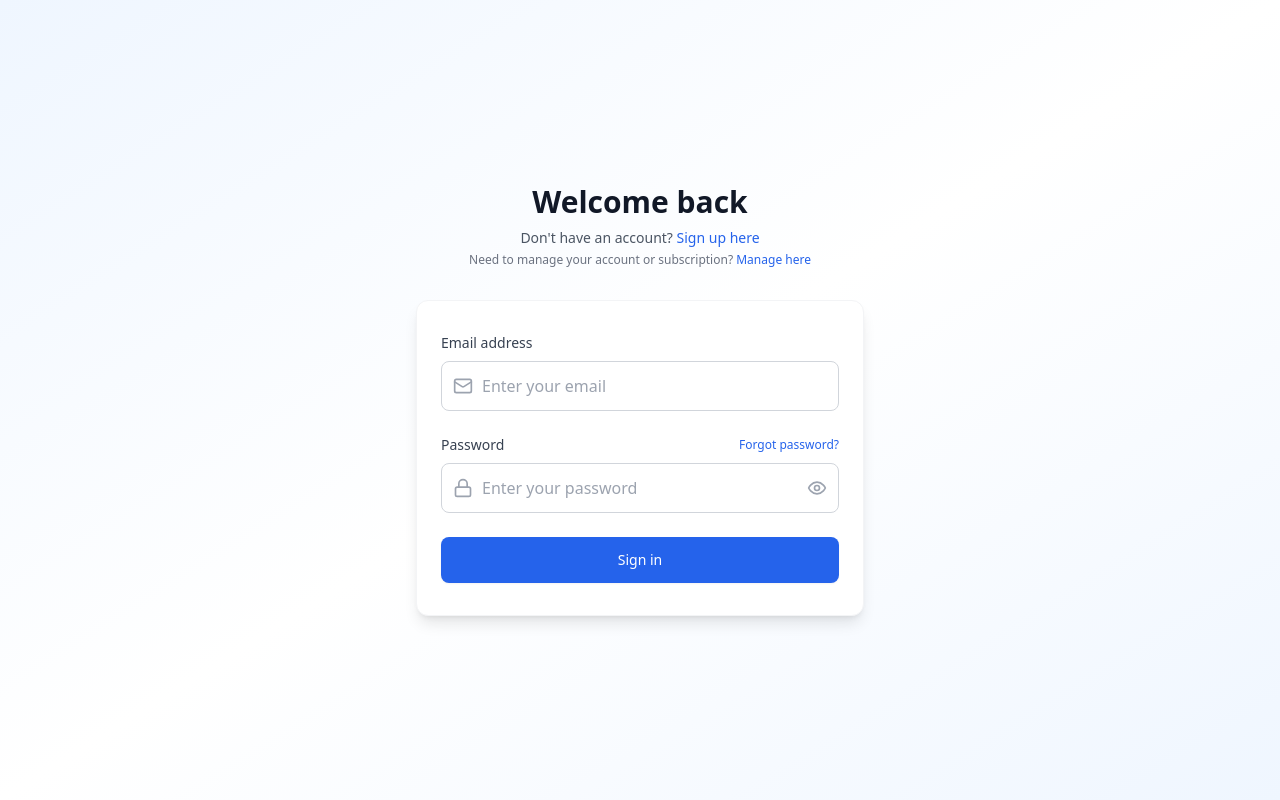
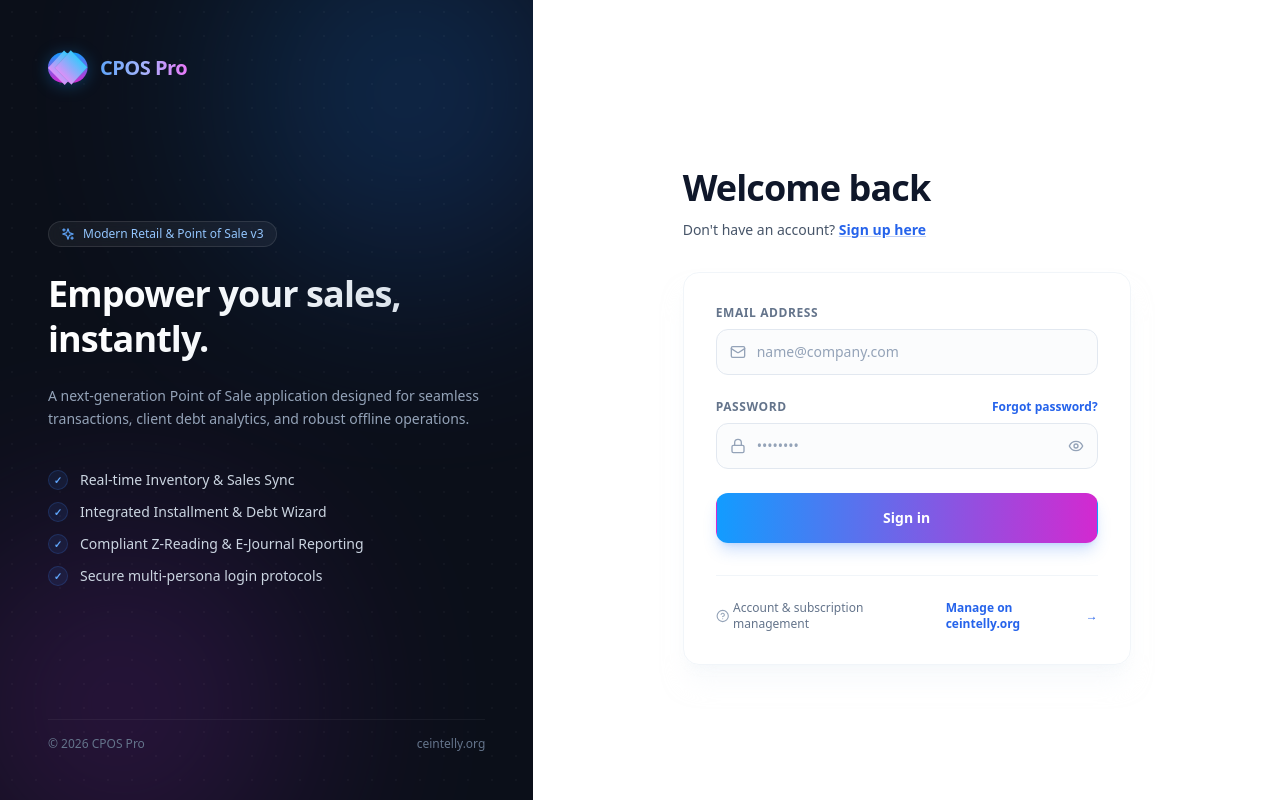
Before and after one commit to georgekarlr/pos-v3, a React (Vite) app: page /login in a window 1280 px wide. Built offline with nearby package versions, Linux system fonts and the light colour scheme; no server answers.

Commit message:
feat: redesign login page with side banner and modern UI components

```diff
--- a/src/components/auth/LoginForm.tsx
+++ b/src/components/auth/LoginForm.tsx
@@ -1,7 +1,7 @@
 import React, { useState } from 'react'
 import { Link, Navigate } from 'react-router-dom'
 import { useAuth } from '../../contexts/AuthContext'
-import { Mail, Lock, AlertCircle, Eye, EyeOff } from 'lucide-react'
+import { Mail, Lock, AlertCircle, Eye, EyeOff, Sparkles, HelpCircle } from 'lucide-react'
 
 const LoginForm: React.FC = () => {
   const [email, setEmail] = useState('')
@@ -30,48 +30,116 @@ const LoginForm: React.FC = () => {
   }
 
   return (
-    <div className="min-h-screen bg-gradient-to-br from-blue-50 via-white to-blue-50 flex items-center justify-center px-4 sm:px-6 lg:px-8">
-      <div className="max-w-md w-full space-y-8">
-        <div className="text-center">
-          <h2 className="text-3xl font-bold text-gray-900">Welcome back</h2>
-          <p className="mt-2 text-sm text-gray-600">
+    <div className="min-h-screen bg-slate-50 flex flex-col md:flex-row font-sans">
+      {/* Left Visual Banner (Desktop only) */}
+      <div className="hidden md:flex md:w-5/12 bg-[#0B0F19] relative overflow-hidden flex-col justify-between p-12 text-white">
+        {/* Glowing Background Mesh */}
+        <div className="absolute top-[-10%] right-[-10%] w-[350px] h-[350px] bg-gradient-to-br from-[#129CFF] to-blue-600 rounded-full filter blur-[110px] opacity-25 pointer-events-none" />
+        <div className="absolute bottom-[-10%] left-[-10%] w-[350px] h-[350px] bg-gradient-to-tr from-[#D329D0] to-purple-600 rounded-full filter blur-[110px] opacity-20 pointer-events-none" />
+
+        {/* Subtle Grid overlay */}
+        <div className="absolute inset-0 opacity-[0.03] pointer-events-none bg-[radial-gradient(#ffffff_1px,transparent_1px)] [background-size:24px_24px]" />
+
+        {/* Top Branding */}
+        <div className="flex items-center space-x-3 relative z-10">
+          <img src="/icon.svg" alt="CPOS Pro Logo" className="h-10 w-10 filter drop-shadow-[0_2px_8px_rgba(18,156,255,0.3)]" />
+          <span className="text-xl font-bold tracking-tight bg-gradient-to-r from-blue-400 via-indigo-300 to-fuchsia-400 bg-clip-text text-transparent">
+            CPOS Pro
+          </span>
+        </div>
+
+        {/* Content Body */}
+        <div className="my-auto relative z-10 space-y-6 max-w-md">
+          <div className="inline-flex items-center space-x-2 px-3 py-1 rounded-full bg-white/5 backdrop-blur-md border border-white/10 text-xs text-blue-300 font-medium">
+            <Sparkles className="h-3.5 w-3.5 text-blue-400" />
+            <span>Modern Retail & Point of Sale v3</span>
+          </div>
+
+          <h1 className="text-4xl font-extrabold tracking-tight leading-tight bg-gradient-to-r from-white via-slate-100 to-slate-300 bg-clip-text text-transparent">
+            Empower your sales, instantly.
+          </h1>
+
+          <p className="text-slate-400 text-sm leading-relaxed">
+            A next-generation Point of Sale application designed for seamless transactions, client debt analytics, and robust offline operations.
+          </p>
+
+          {/* Quick List */}
+          <div className="pt-4 space-y-3">
+            {[
+              "Real-time Inventory & Sales Sync",
+              "Integrated Installment & Debt Wizard",
+              "Compliant Z-Reading & E-Journal Reporting",
+              "Secure multi-persona login protocols"
+            ].map((feature, i) => (
+              <div key={i} className="flex items-center space-x-3 text-sm text-slate-300">
+                <div className="h-5 w-5 rounded-full bg-blue-500/10 border border-blue-500/20 flex items-center justify-center text-blue-400 font-semibold text-[10px]">
+                  ✓
+                </div>
+                <span>{feature}</span>
+              </div>
+            ))}
+          </div>
+        </div>
+
+        {/* Footer info */}
+        <div className="relative z-10 text-xs text-slate-500 flex justify-between items-center border-t border-white/5 pt-4">
+          <span>&copy; {new Date().getFullYear()} CPOS Pro</span>
+          <a
+            href="https://ceintelly.org"
+            target="_blank"
+            rel="noopener noreferrer"
+            className="hover:text-slate-300 hover:underline transition-all"
+          >
+            ceintelly.org
+          </a>
+        </div>
+      </div>
+
+      {/* Right Form Pane */}
+      <div className="flex-1 flex flex-col justify-center py-12 px-4 sm:px-6 lg:px-20 xl:px-24 bg-white relative overflow-hidden">
+        {/* Decorative subtle top grid on mobile */}
+        <div className="block md:hidden absolute top-0 left-0 right-0 h-48 bg-gradient-to-b from-blue-50/50 to-transparent pointer-events-none -z-10" />
+
+        <div className="mx-auto w-full max-w-md space-y-8 relative">
+          {/* Mobile logo placeholder */}
+          <div className="md:hidden flex items-center justify-center space-x-2.5 mb-2">
+            <img src="/icon.svg" alt="CPOS Pro" className="h-10 w-10" />
+            <span className="text-xl font-bold tracking-tight bg-gradient-to-r from-blue-500 to-indigo-600 bg-clip-text text-transparent">
+              CPOS Pro
+            </span>
+          </div>
+
+          <div className="text-center md:text-left">
+            <h2 className="text-3xl font-extrabold tracking-tight text-slate-900 sm:text-4xl">
+              Welcome back
+            </h2>
+            <p className="mt-3 text-sm text-slate-600">
               Don't have an account?{' '}
               <Link
                 to="/signup"
-              className="font-medium text-blue-600 hover:text-blue-500 transition-colors"
+                className="font-semibold text-blue-600 hover:text-blue-500 transition-colors underline decoration-blue-600/30 hover:decoration-blue-500"
               >
                 Sign up here
               </Link>
             </p>
-          <p className="mt-1 text-xs text-gray-500">
-            Need to manage your account or subscription?{' '}
-            <a
-              href="https://ceintelly.org"
-              target="_blank"
-              rel="noopener noreferrer"
-              className="font-medium text-blue-600 hover:text-blue-500 transition-colors"
-            >
-              Manage here
-            </a>
-          </p>
           </div>
 
-        <div className="bg-white py-8 px-6 shadow-lg rounded-xl border border-gray-100">
+          <div className="bg-white/80 backdrop-blur-sm border border-slate-100 rounded-2xl p-6 sm:p-8 shadow-xl shadow-slate-100/50">
             <form className="space-y-6" onSubmit={handleSubmit}>
               {error && (
-              <div className="bg-red-50 border border-red-200 rounded-lg p-4 flex items-center space-x-3">
-                <AlertCircle className="h-5 w-5 text-red-500 flex-shrink-0" />
-                <p className="text-sm text-red-700">{error}</p>
+                <div className="bg-red-50/60 backdrop-blur-sm border border-red-100 rounded-xl p-4 flex items-start space-x-3 text-red-800">
+                  <AlertCircle className="h-5 w-5 text-red-500 flex-shrink-0 mt-0.5" />
+                  <p className="text-sm font-medium leading-tight">{error}</p>
                 </div>
               )}
 
               <div>
-              <label htmlFor="email" className="block text-sm font-medium text-gray-700 mb-2">
-                Email address
+                <label htmlFor="email" className="block text-xs font-semibold uppercase tracking-wider text-slate-500 mb-2">
+                  Email Address
                 </label>
-              <div className="relative">
-                <div className="absolute inset-y-0 left-0 pl-3 flex items-center pointer-events-none">
-                  <Mail className="h-5 w-5 text-gray-400" />
+                <div className="relative group">
+                  <div className="absolute inset-y-0 left-0 pl-3.5 flex items-center pointer-events-none text-slate-400 group-focus-within:text-blue-500 transition-colors">
+                    <Mail className="h-4 w-4" />
                   </div>
                   <input
                     id="email"
@@ -81,29 +149,29 @@ const LoginForm: React.FC = () => {
                     required
                     value={email}
                     onChange={(e) => setEmail(e.target.value)}
-                  className="block w-full pl-10 pr-3 py-3 border border-gray-300 rounded-lg focus:ring-2 focus:ring-blue-500 focus:border-transparent transition-all"
-                  placeholder="Enter your email"
+                    className="block w-full pl-10 pr-4 py-3 bg-slate-50/50 border border-slate-200 rounded-xl focus:ring-4 focus:ring-blue-100 focus:border-blue-500 hover:border-slate-300 transition-all text-slate-800 placeholder-slate-400 text-sm outline-none"
+                    placeholder="name@company.com"
                   />
                 </div>
               </div>
 
               <div>
                 <div className="flex justify-between items-center mb-2">
-                <label htmlFor="password" className="block text-sm font-medium text-gray-700">
+                  <label htmlFor="password" className="block text-xs font-semibold uppercase tracking-wider text-slate-500">
                     Password
                   </label>
                   <a
                     href="https://ceintelly.org"
                     target="_blank"
                     rel="noopener noreferrer"
-                  className="text-xs font-medium text-blue-600 hover:text-blue-500 transition-colors"
+                    className="text-xs font-semibold text-blue-600 hover:text-blue-500 transition-colors"
                   >
                     Forgot password?
                   </a>
                 </div>
-              <div className="relative">
-                <div className="absolute inset-y-0 left-0 pl-3 flex items-center pointer-events-none">
-                  <Lock className="h-5 w-5 text-gray-400" />
+                <div className="relative group">
+                  <div className="absolute inset-y-0 left-0 pl-3.5 flex items-center pointer-events-none text-slate-400 group-focus-within:text-blue-500 transition-colors">
+                    <Lock className="h-4 w-4" />
                   </div>
                   <input
                     id="password"
@@ -113,18 +181,18 @@ const LoginForm: React.FC = () => {
                     required
                     value={password}
                     onChange={(e) => setPassword(e.target.value)}
-                  className="block w-full pl-10 pr-12 py-3 border border-gray-300 rounded-lg focus:ring-2 focus:ring-blue-500 focus:border-transparent transition-all"
-                  placeholder="Enter your password"
+                    className="block w-full pl-10 pr-11 py-3 bg-slate-50/50 border border-slate-200 rounded-xl focus:ring-4 focus:ring-blue-100 focus:border-blue-500 hover:border-slate-300 transition-all text-slate-800 placeholder-slate-400 text-sm outline-none"
+                    placeholder="••••••••"
                   />
                   <button
                     type="button"
-                  className="absolute inset-y-0 right-0 pr-3 flex items-center"
+                    className="absolute inset-y-0 right-0 pr-3.5 flex items-center text-slate-400 hover:text-slate-600 transition-colors"
                     onClick={() => setShowPassword(!showPassword)}
                   >
                     {showPassword ? (
-                    <EyeOff className="h-5 w-5 text-gray-400 hover:text-gray-600" />
+                      <EyeOff className="h-4 w-4" />
                     ) : (
-                    <Eye className="h-5 w-5 text-gray-400 hover:text-gray-600" />
+                      <Eye className="h-4 w-4" />
                     )}
                   </button>
                 </div>
@@ -133,15 +201,33 @@ const LoginForm: React.FC = () => {
               <button
                 type="submit"
                 disabled={loading}
-              className="w-full flex justify-center py-3 px-4 border border-transparent rounded-lg shadow-sm text-sm font-medium text-white bg-blue-600 hover:bg-blue-700 focus:outline-none focus:ring-2 focus:ring-offset-2 focus:ring-blue-500 disabled:opacity-50 disabled:cursor-not-allowed transition-colors"
+                className="w-full flex justify-center items-center py-3.5 px-4 border border-transparent rounded-xl shadow-lg shadow-blue-500/25 text-sm font-semibold text-white bg-gradient-to-r from-[#129CFF] to-[#D329D0] hover:from-[#1b8aff] hover:to-[#db42d8] focus:outline-none focus:ring-4 focus:ring-blue-100 disabled:opacity-50 disabled:cursor-not-allowed transition-all transform hover:scale-[1.01] active:scale-[0.99] duration-200"
               >
                 {loading ? (
-                <div className="animate-spin rounded-full h-5 w-5 border-b-2 border-white"></div>
+                  <div className="animate-spin rounded-full h-5 w-5 border-2 border-white border-b-transparent"></div>
                 ) : (
                   'Sign in'
                 )}
               </button>
             </form>
+
+            {/* Manage Links */}
+            <div className="mt-8 pt-6 border-t border-slate-100 flex flex-col sm:flex-row items-center justify-between text-xs text-slate-500 gap-3">
+              <span className="flex items-center space-x-1">
+                <HelpCircle className="h-3.5 w-3.5 text-slate-400" />
+                <span>Account & subscription management</span>
+              </span>
+              <a
+                href="https://ceintelly.org"
+                target="_blank"
+                rel="noopener noreferrer"
+                className="font-semibold text-blue-600 hover:text-blue-500 hover:underline transition-colors flex items-center space-x-0.5"
+              >
+                <span>Manage on ceintelly.org</span>
+                <span>&rarr;</span>
+              </a>
+            </div>
+          </div>
         </div>
       </div>
     </div>
```
Lines whose indentation alone changed are shown as unchanged.
